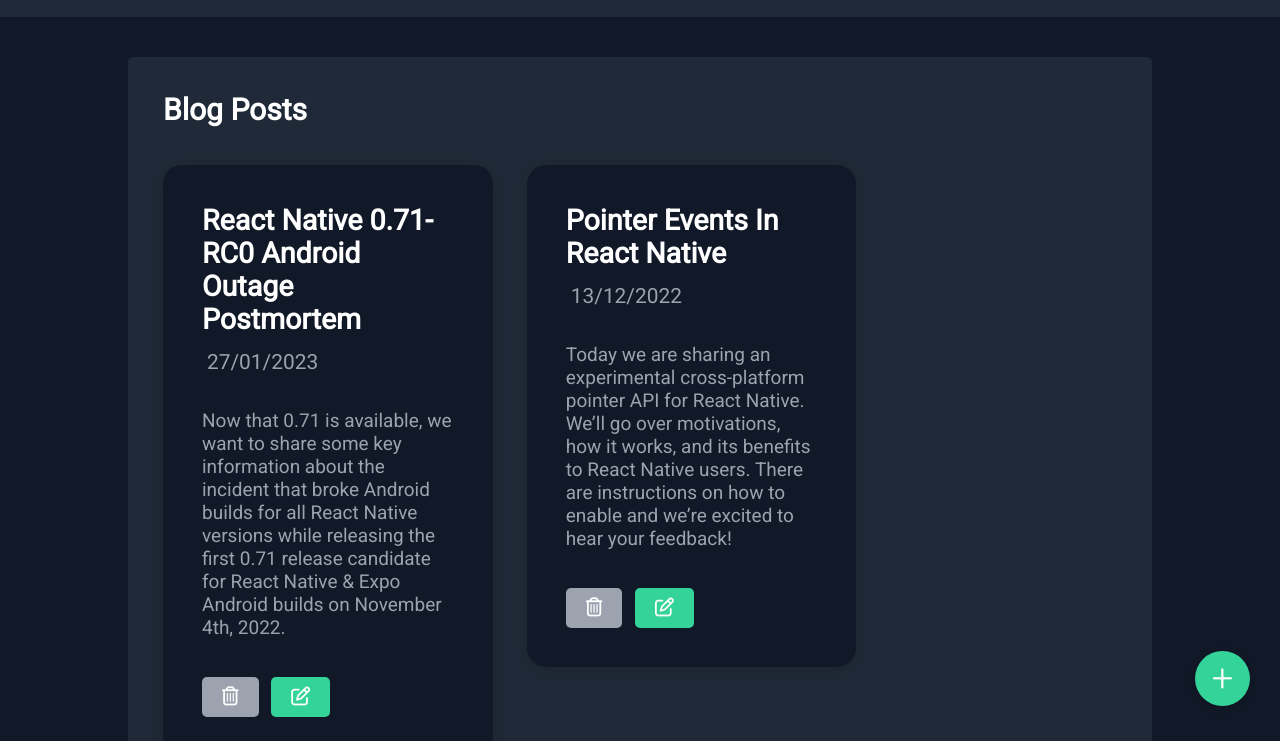
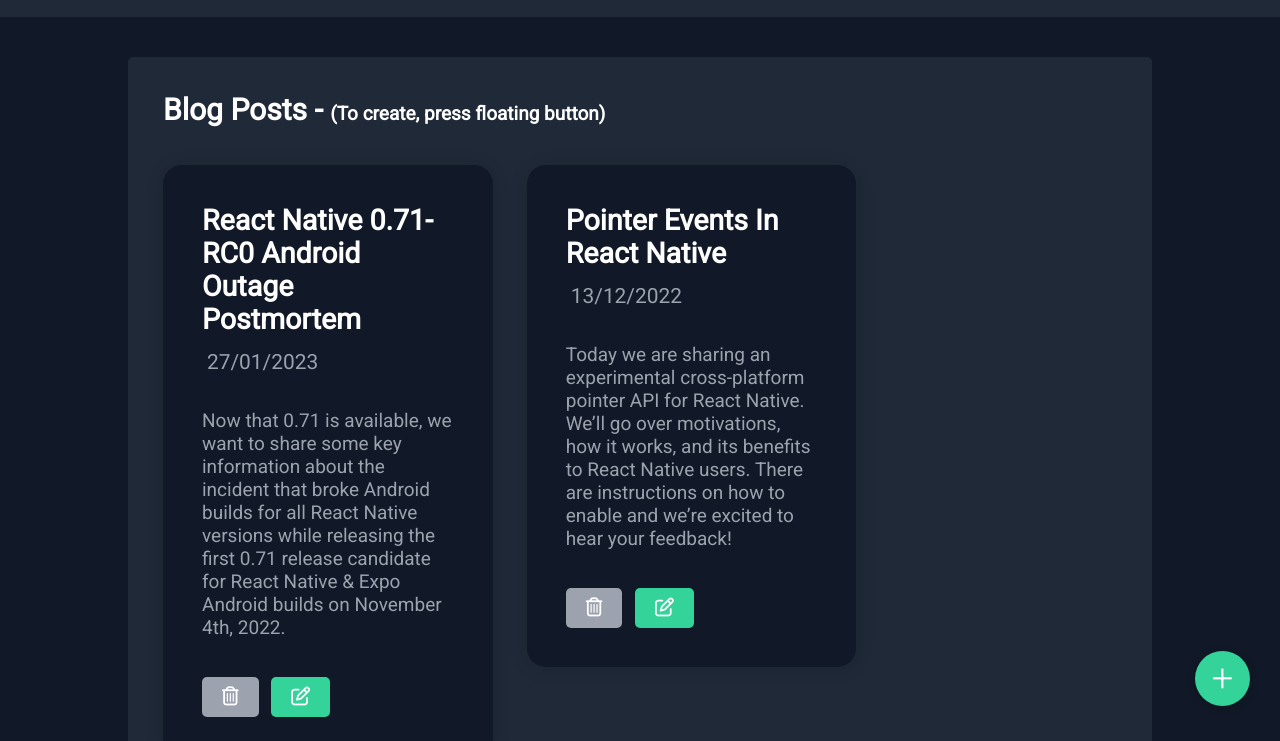
Before and after one commit to mattpilleul/cse134-hw4, a plain HTML site: page styledcrud.html in a window 1280 px wide. Shown: the part 64-805 px from the top of the page. Drawn offline with nearby package versions, Linux system fonts and the light colour scheme.

Commit message:
Update js

```diff
--- a/assets/js/blog.js
+++ b/assets/js/blog.js
@@ -25,7 +25,6 @@ function reformatDate(dateStr) {
 
 function addBlogToList(blog) {
   if (!blog.title || !blog.description) {
-    console.error("Invalid blog object:", blog);
     return;
   }
   const listItem = document.createElement("li");
--- a/assets/js/styledcrud.js
+++ b/assets/js/styledcrud.js
@@ -25,7 +25,6 @@ function reformatDate(dateStr) {
 
 function addBlogToList(blog) {
   if (!blog.title || !blog.description) {
-    console.error("Invalid blog object:", blog);
     return;
   }
   const listItem = document.createElement("div");
--- a/styledcrud.html
+++ b/styledcrud.html
@@ -69,7 +69,10 @@
     </header>
     <main>
       <div>
-        <h1>Blog Posts</h1>
+        <h1>
+          Blog Posts -
+          <span>(To create, press floating button)</span>
+        </h1>
         <div class="container" id="blogPosts"></div>
         <br />
         <dialog id="addDialog">
```
Also changed, not shown: 1 other file.
